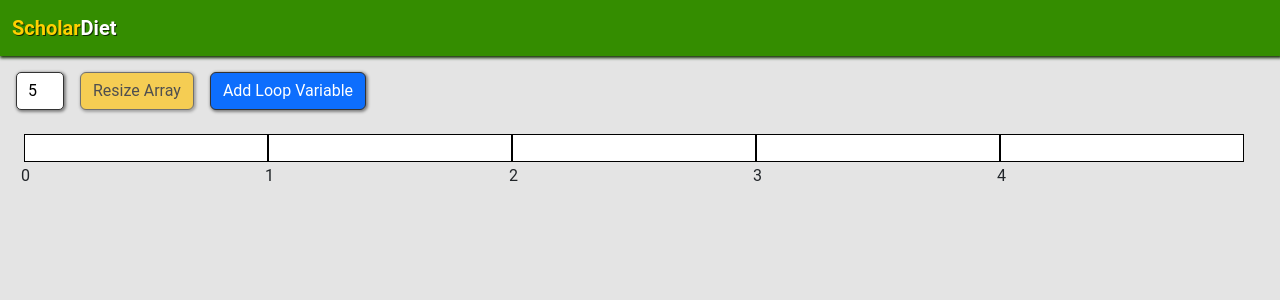
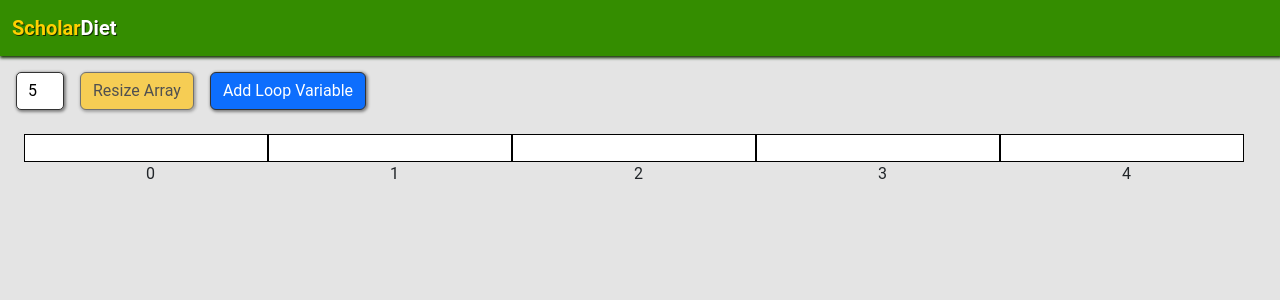
Before and after one commit to pks9862728888/scholar-diet, an Angular app in the folder frontend/: page / in a window 1280 px wide. Shown: the top 300 px of the page. Built offline with nearby package versions, Linux system fonts and the light colour scheme.

Commit message:
- Added indexes to be printed in the middle -  Fixed scrolling issue with indexes

```diff
--- a/frontend/src/app/app.component.css
+++ b/frontend/src/app/app.component.css
@@ -1,4 +1,5 @@
 .app-container {
+    /* 48px is the height of navbar */
     height: calc(100vh - 48px);
     overflow-y: scroll;
 }
--- a/frontend/src/app/app.component.html
+++ b/frontend/src/app/app.component.html
@@ -1,5 +1,5 @@
 <app-navbar></app-navbar>
 <div class="app-container">
-    <app-array [maxPaddingInBothSidesInPx]="10"></app-array>
+    <app-array [maxPaddingInBothSidesInPx]="10"></app-array> <!--10 px padding is for scrollbar-->
     <router-outlet></router-outlet>
 </div>
--- a/frontend/src/app/array-cell/array-cell.component.css
+++ b/frontend/src/app/array-cell/array-cell.component.css
@@ -5,7 +5,8 @@
 }
 
 .arr-idx {
-    position: fixed;
+    position: relative;
+    clear: both;
+    height: 0;
     z-index: 1;
-    transform: translate(-3px, 30px);
 }
--- a/frontend/src/app/array-cell/array-cell.component.html
+++ b/frontend/src/app/array-cell/array-cell.component.html
@@ -1,4 +1,7 @@
-<span class="arr-idx">{{ currIdx }}</span>
-<input type="text" class="array-cell"
+<div>
+    <input type="text" class="array-cell"
+        [id]="getArrayCellUniqueId()"
         [(ngModel)]="data"
         [ngStyle]="{'width' : getMaxCellWidth()}">
+    <div class="arr-idx" [ngStyle]="{'transform' : getTranslatedXPositionInPx()}">{{ currIdx }}</div>
+</div>
--- a/frontend/src/app/array-cell/array-cell.component.ts
+++ b/frontend/src/app/array-cell/array-cell.component.ts
@@ -1,11 +1,11 @@
-import { Component, Input, OnInit } from '@angular/core';
+import { Component, Input } from '@angular/core';
 
 @Component({
   selector: 'array-cell',
   templateUrl: './array-cell.component.html',
   styleUrls: ['./array-cell.component.css']
 })
-export class ArrayCellComponent implements OnInit {
+export class ArrayCellComponent {
 
   data: string = "";
   @Input() currIdx: number = 0;
@@ -14,7 +14,8 @@ export class ArrayCellComponent implements OnInit {
 
   constructor() { }
 
-  ngOnInit(): void {
+  getArrayCellUniqueId() {
+    return "array-cell-" + this.currIdx;
   }
 
   getMaxCellWidth() : string {
@@ -22,4 +23,14 @@ export class ArrayCellComponent implements OnInit {
       Math.floor((window.innerWidth - this.maxPaddingForArrayInBothSidesInPx) / this.maxCells));
     return maxCellWidth + "px";
   }
+
+  getTranslatedXPositionInPx(): string {
+    let width = Math.floor((document.getElementById(this.getArrayCellUniqueId())?.offsetWidth || 0)
+      / 2 - this.getOffset());
+    return `translateX(${width}px)`;
+  }
+
+  getOffset() : number {
+    return this.maxCells > 9 ? 8 : 0;
+  }
 }
--- a/frontend/src/app/array/array.component.html
+++ b/frontend/src/app/array/array.component.html
@@ -90,7 +90,7 @@
         </form>
     </div>
     <!-- Array cells -->
-    <div class="array-cells">
+    <div class="array-cells d-flex">
         <array-cell *ngFor="let cellIdx of cellIdxList"
             [currIdx]="cellIdx"
             [maxCells]="getArraySize()"
--- a/frontend/src/app/array/array.component.ts
+++ b/frontend/src/app/array/array.component.ts
@@ -18,7 +18,7 @@ export class ArrayComponent {
   // Controls for controlling array size
   minIdx: number = 0;
   maxIdx: number = 0;
-  maxAllowedSize: number = 40;
+  maxAllowedSize: number = 20;
   cellIdxList : number[] = [];
   arraySizeForm: FormGroup;
   @Input() maxPaddingInBothSidesInPx = 0;
```
